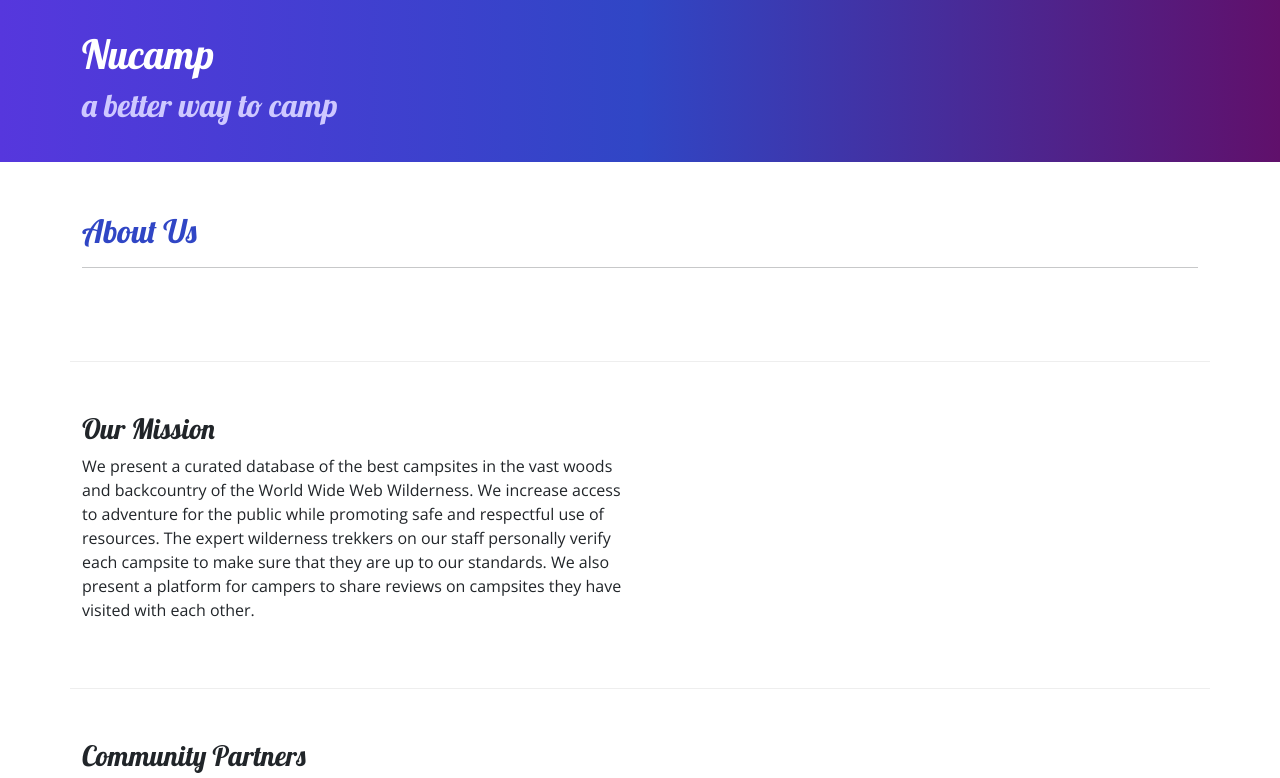
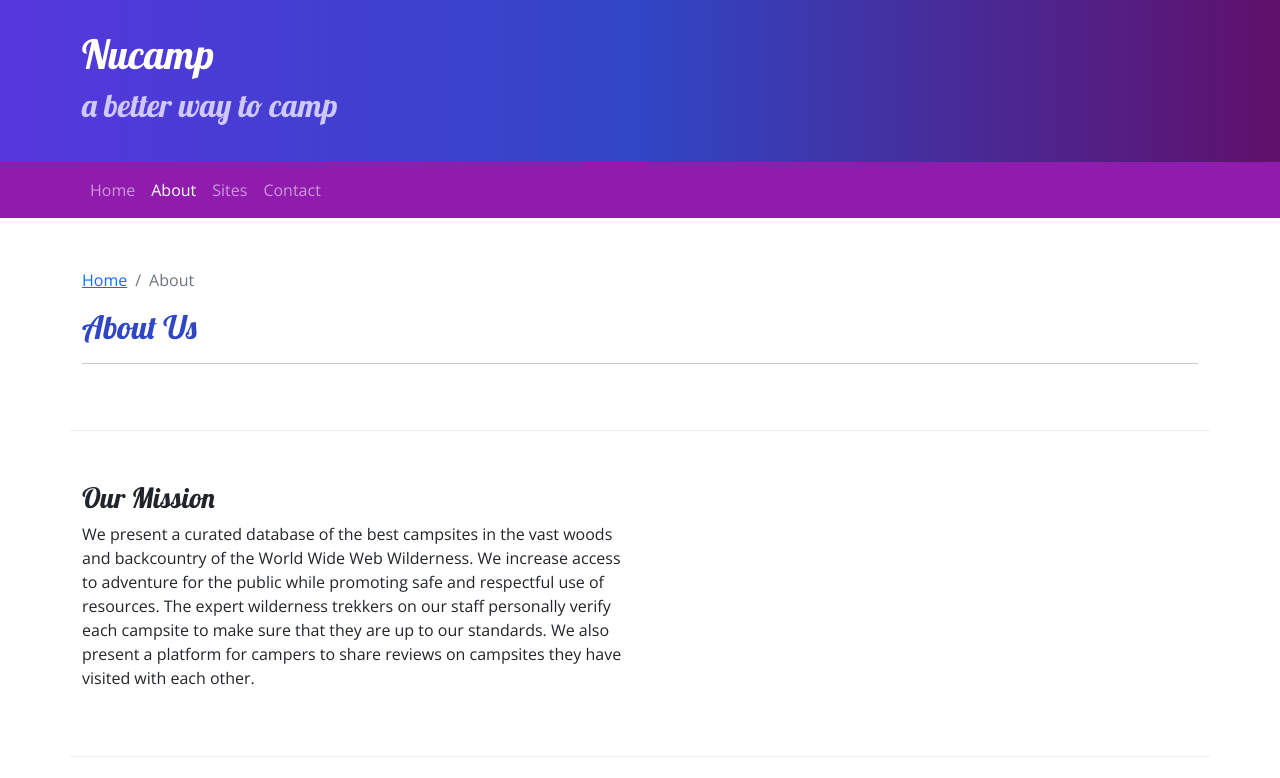
Before and after one commit to st3adyp1ck/nucampsite, a plain HTML site: page aboutus.html in a window 1280 px wide. Shown: the top 778 px of the page. Drawn offline with nearby package versions, Linux system fonts and the light colour scheme.

Commit message:
Navbar and Breadcrumbs

```diff
--- a/aboutus.html
+++ b/aboutus.html
@@ -27,9 +27,32 @@
         </div>
     </header>
 
+    <nav class="navbar navbar-expand-sm navbar-dark sticky-top">
+        <div class="container">
+
+        <button class="navbar-toggler ms-auto" type="button" data-bs-toggle="collapse" data-bs-target="#nucampNavbar">
+            <span class="navbar-toggler-icon"></span>
+        </button>
+        <div class="collapse navbar-collapse" id="nucampNavbar">
+            <ul class="navbar-nav">
+                <li class="nav-item"><a class="nav-link" href="index.html">Home</a></li>
+                <li class="nav-item"><a class="nav-link active" href="aboutus.html">About</a></li>
+                <li class="nav-item"><a class="nav-link" href="#">Sites</a></li>
+                <li class="nav-item"><a class="nav-link" href="#">Contact</a></li>
+            </ul>
+            </div>
+
+        </div>
+        </div>
+    </nav>
+
     <main class="container">
         <div class="row row-content">
             <div class="col">
+                <ol class="breadcrumb">
+                    <li class="breadcrumb-item"><a href="index.html">Home</a></li>
+                    <li class="breadcrumb-item active">About</li>
+                 </ol>
                 <h2>About Us</h2>
                 <hr />
             </div>
--- a/css/styles.css
+++ b/css/styles.css
@@ -30,3 +30,7 @@ footer {
     border-bottom: 1px ridge;
     min-height: 200px;
 }
+
+.navbar {
+     background-color: #901CAD;
+}
```
Also changed, not shown: index.html (+30 -5 lines).
